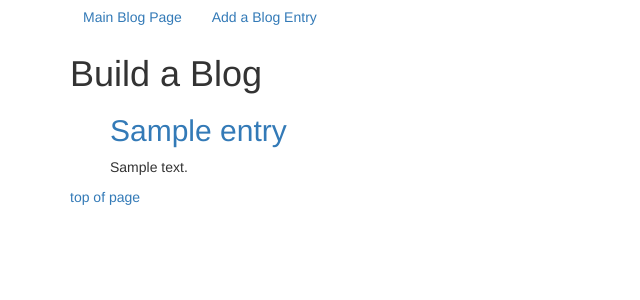
After one commit to JustinMcConnell1262/build-a-blog, a Flask app: template templates/posts.html in a window 1280 px wide. The commit adds this page. Shown: the top 300 px of the page, without its empty margins (0-640 px from the left). Run offline with Flask 2, Linux system fonts and the light colour scheme; the template is opened without the code that fills it: most values are stand-ins (such as "Sample title", 1, 10 or a date in 2020); data that the repository does not hold is empty; some libraries are stand-ins or nearby versions.

Commit message:
this is frustrating

```diff
--- a/main.py
+++ b/main.py
@@ -1,69 +1,75 @@
-from flask import Flask, request, redirect, render_template, session, flash
+from flask import Flask, request, redirect, render_template
 from flask_sqlalchemy import SQLAlchemy
 
 app = Flask(__name__)
 app.config['DEBUG'] = True
-
 app.config['SQLALCHEMY_DATABASE_URI'] = 'mysql+pymysql://build-a-blog:hiworld@localhost:8889/build-a-blog'
+# Note: the connection string after :// contains the following info:
+# user:password@server:portNumber/databaseName
 app.config['SQLALCHEMY_ECHO'] = True
 db = SQLAlchemy(app)
-app.secret_key = 'fdgshkjldfshgksd'
 
-class Blog_post(db.Model):
+class Blog(db.Model):
+
     id = db.Column(db.Integer, primary_key=True)
-    title = db.Column(db.String(500))
-    post = db.Column(db.String(500))
+    title = db.Column(db.String(100))
+    body = db.Column(db.String(5000))
+
+    def __init__(self, title, body):
+        self.title = title
+        self.body = body
 
 
-    def __init__(self, title, post):
-        self.title = title
-        self.post = post
+def validate_title(title):
+    title, title_error = title, ""
+    if title == "":
+        title_error = "Blog entry must have a title."
+    return title, title_error
 
-@app.route('/error', methods=['POST', 'GET'])
-def error():
-    error = 'Both fields need to be filled out'
-    return render_template('newpost.html', error=error, title="Add a Blog Entry")
+def validate_body(body):
+    body, body_error = body, ""
+    if body == "":
+        body_error = "Blog entry must have content."
+    elif len(body) > 5000:
+        body_error = "Blog entry cannot be more than 5000 characters long."
+    return body, body_error
 
-@app.route('/blog', methods=['POST', 'GET'])
-def blog():
-    if request.method == 'GET':
-        blogpost = Blog_post.query.all()
-        return render_template('blog.html', title='Add a Blog Entry', blogpost=blogpost)
-    blog_title = request.form['blog_title']
-    blog_body = request.form['blog_body']
-    if len(blog_title) == 0 or len(blog_body) == 0:
-        return redirect('/error')
-    new_post = Blog_post(blog_title, blog_body)
-    db.session.add(new_post)
-    db.session.commit()
-    blogpost = Blog_post.query.all()
-    return render_template('blog.html', blog_title=blog_title, blogpost=blogpost, title='Add a Blog Entry')
+@app.route('/blog', methods=["POST", "GET"])
+def index():
+    entries = Blog.query.all()
 
-@app.route('/blogs', methods=['GET', 'POST'])
-def blogs():
-    ids = int(request.args.get('id', ''))
-    blog_posts = Blog_post.query.get(ids)
-    new_title = blog_posts.title
-    body = blog_posts.post
-    return render_template('entry.html', title=new_title, body=body)
+    if "id" in request.args:
+        id = request.args.get('id')
+        entry = Blog.query.get(id)
 
-@app.route('/post', methods=['POST'])
-def post():
-    blog_body = request.form['blog_body']
-    blog_title = request.form['blog_title']
-    new_post = Blog_post(blog_title, blog_body)
-    db.session.add(new_post)
-    db.session.commit()
-    blogpost = Blog_post.query.all()
-    return render_template('entry.html', body=blog_body, title=blog_title )
+        return render_template('entries.html', page_title="blog-post", title = entry.title, body = entry.body)
+
+    return render_template('posts.html', page_title="blog", entries = entries)
 
 
-@app.route('/', methods=['GET', 'POST'])
-def index():
-    if request.method == 'POST':
-        return render_template('/blogs')
+@app.route('/newpost', methods=["POST", "GET"])
+def add_entry():
 
-    return render_template('newpost.html', title='Add a Blog Entry'  )
+    return render_template('newpost.html', page_title="blog")
+
+
+@app.route('/validate', methods=["POST", "GET"])
+def validate():
+    title, title_error = validate_title(request.form["title"])
+    body, body_error = validate_body(request.form["body"])
+
+    if not title_error and not body_error:
+        if request.method == "POST":
+            title_name = request.form['title']
+            body_name = request.form['body']
+            new_entry = Blog(title_name, body_name)
+            db.session.add(new_entry)
+            db.session.commit()
+
+        return render_template('entries.html', page_title = "confirmation", title = title, body = body)
+    else:
+        return render_template('newpost.html', page_title = "blog", title = title, title_error = title_error, body = body, body_error = body_error)
+
 
 if __name__ == '__main__':
-app.run()
+    app.run()
--- a/templates/base.html
+++ b/templates/base.html
@@ -1,36 +1,25 @@
-<!doctype html>
-<html>
-    <head>
-        <title>{{title}}</title>
-        <style>
-            .error{
-                color:red;
+<!DOCTYPE html>
+<html lang="en">
 
-            }
-            h1{
-                text-align: center;
-            }
-            .title{
-                font-size: 30px;
-                font-weight: bold;
-                margin-bottom: 20px;
-            }
-            ul li{
-                list-style-type: none;
+<head>
+    <meta charset="UTF-8">
+    <meta name="viewport" content="width=device-width, initial-scale=1.0">
+    <meta http-equiv="X-UA-Compatible" content="ie=edge">
+    <title>{{page_title}}</title>
+    <!-- <link rel="stylesheet" type="text/css" href="/static/styles/main.css" /> -->
+    <link rel="stylesheet" href="https://maxcdn.bootstrapcdn.com/bootstrap/3.3.7/css/bootstrap.min.css">
+    <link rel="stylesheet" type="text/css" href="/static/styles/main.css" />
+</head>
+<div class="container">
+    <header>
+        <a name="top"></a>
+        <nav>
+            <a href="/blog" class="btn">Main Blog Page</a>
+            <a href="/newpost" class="btn">Add a Blog Entry</a>
+        </nav>
+    </header>
 
-            }
-        </style>
-    </head>
-<body>
-
-
-    <a href="/blog">Main Blog Page</a>
-    <a href='/'>Add a Blog Entry</a>
-
-    <h1>{{title}}</h1>
-
-    {% block content %}
-    {% endblock %}
-
-</body>
-</html>
+    <body>
+        {% block content %} {% endblock %}
+    </body>
+</div>
--- /dev/null
+++ b/templates/entries.html
@@ -0,0 +1,4 @@
+{% extends "base.html" %} {% block content %}
+<h1>{{title}}</h1>
+<p>{{body}}</p>
+{% endblock %}
--- /dev/null
+++ b/templates/posts.html
@@ -0,0 +1,19 @@
+{% extends "base.html" %} {% block content %}
+<h1>Build a Blog</h1>
+{% if entries|length == 0 %}
+<p>No entries yet.</p>
+{% else %}
+
+<ul style="list-style-type:none">
+    {% for entry in entries[::-1] %}
+
+    <li>
+        <a href="./blog?id={{entry.id}}">
+            <h2>{{entry.title}}</h2>
+        </a>
+    </li>
+    <li>{{entry.body}}</li>
+
+    {% endfor %}
+</ul>
+<a class="bottom" href="#top">top of page</a> {% endif %} {% endblock %}
```
Also changed, not shown: templates/newpost.html (+17 -24 lines).
